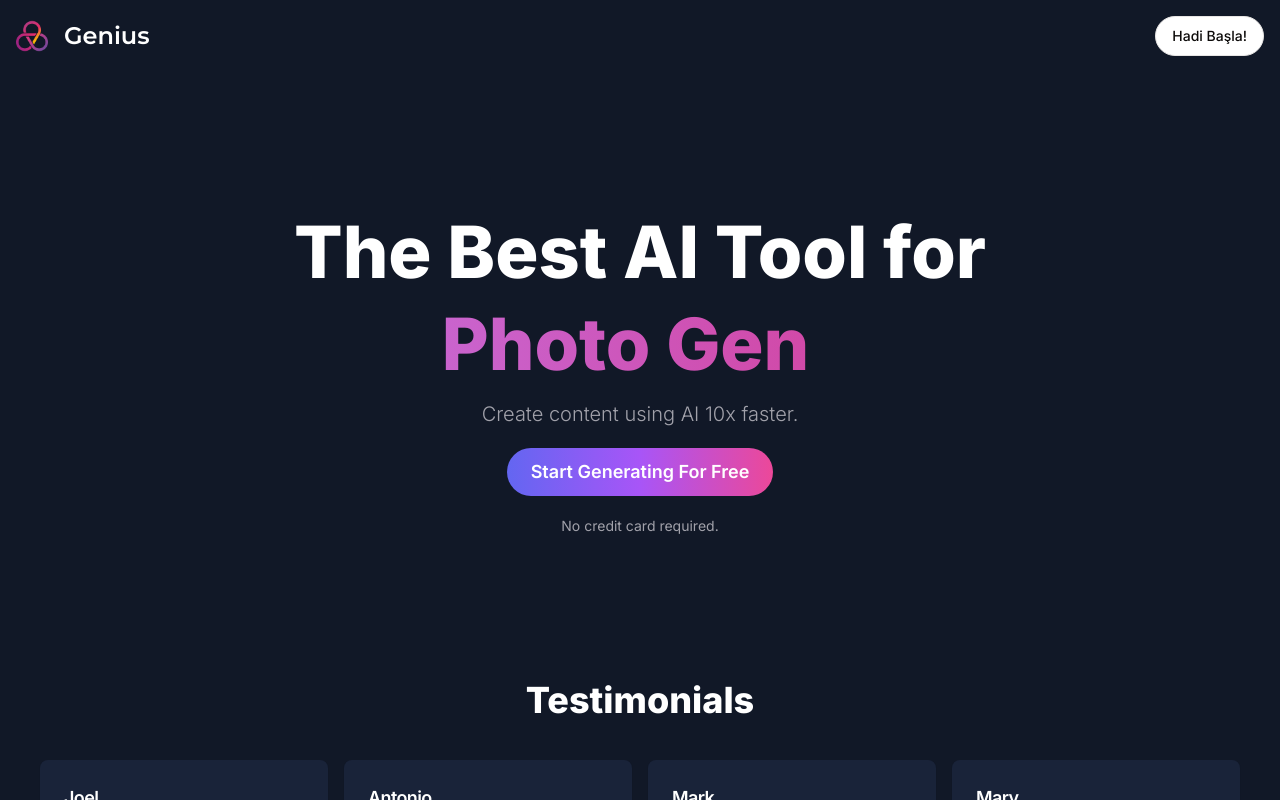
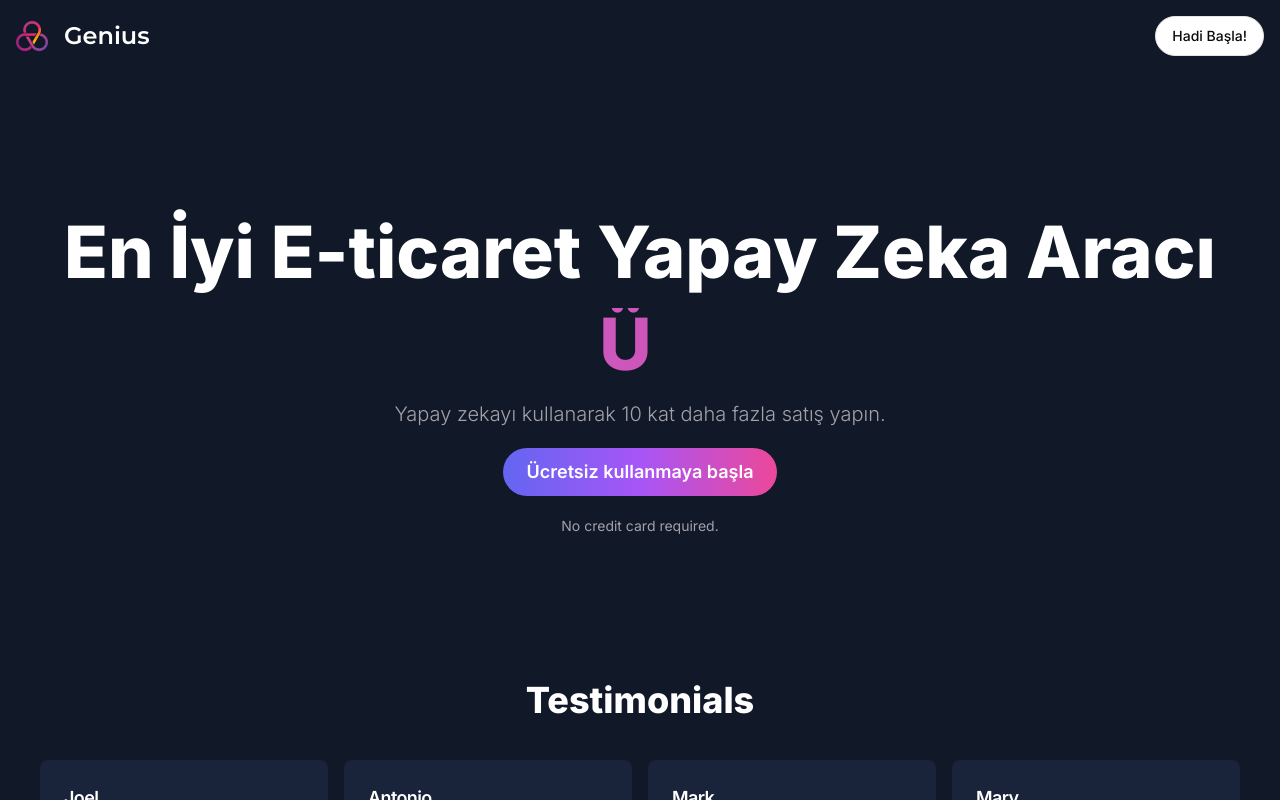
Before and after one commit to bocecix0/ainovas22, a Next.js app: page / in a window 1280 px wide. Built offline with nearby package versions, Linux system fonts and the light colour scheme; no server answers.

Commit message:
landing-hero.tsx

```diff
--- a/components/landing-hero.tsx
+++ b/components/landing-hero.tsx
@@ -12,15 +12,15 @@ export const LandingHero = () => {
   return (
     <div className="text-white font-bold py-36 text-center space-y-5">
       <div className="text-4xl sm:text-5xl md:text-6xl lg:text-7xl space-y-5 font-extrabold">
-        <h1>The Best AI Tool for</h1>
+        <h1>En İyi E-ticaret Yapay Zeka Aracı</h1>
         <div className="text-transparent bg-clip-text bg-gradient-to-r from-purple-400 to-pink-600">
           <TypewriterComponent
             options={{
               strings: [
-                "Chatbot.",
-                "Photo Generation.",
-                "Blog Writing.",
-                "Mail Writing."
+                "Seotool Aracı.",
+                "Ürün görseli oluştur.",
+                "Açıklama oluştur.",
+                "Başlık oluştur."
               ],
               autoStart: true,
               loop: true,
@@ -29,12 +29,12 @@ export const LandingHero = () => {
         </div>
       </div>
       <div className="text-sm md:text-xl font-light text-zinc-400">
-        Create content using AI 10x faster.
+        Yapay zekayı kullanarak 10 kat daha fazla satış yapın.
       </div>
       <div>
         <Link href={isSignedIn ? "/dashboard" : "/sign-up"}>
           <Button variant="premium" className="md:text-lg p-4 md:p-6 rounded-full font-semibold">
-            Start Generating For Free
+            Ücretsiz kullanmaya başla
           </Button>
         </Link>
       </div>
```
